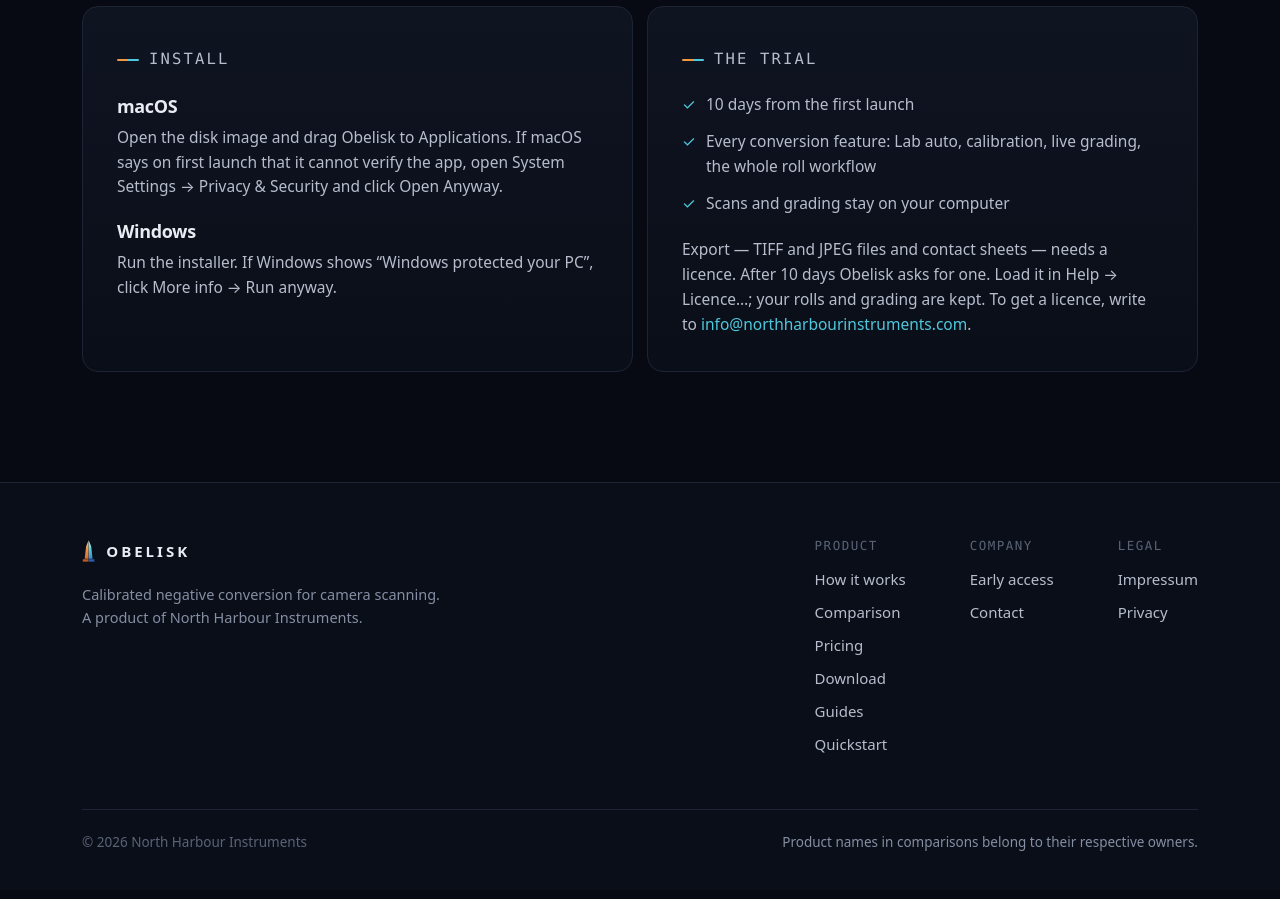
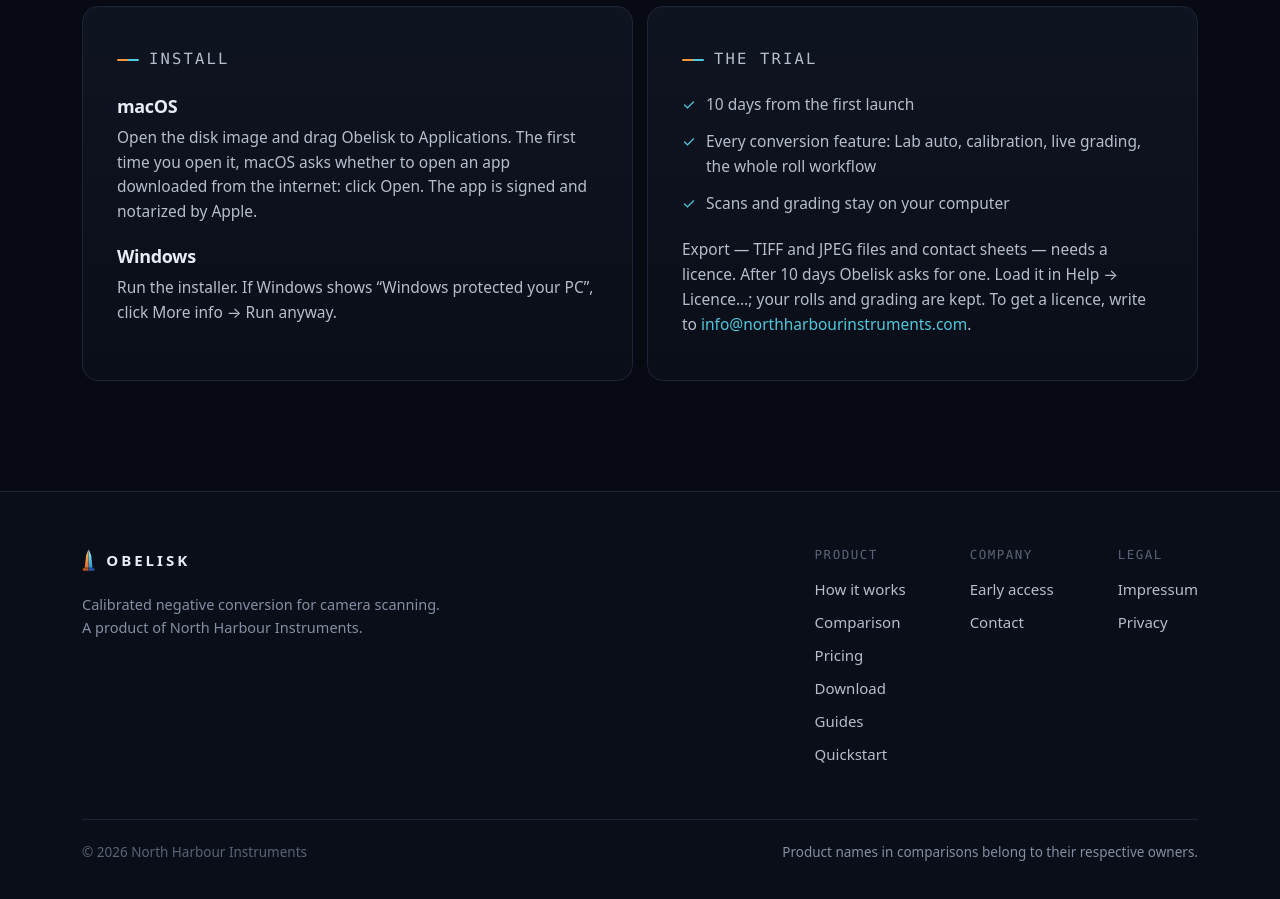
Before and after one commit to northharbour/metrakon-site, an Astro site: page /download in a window 1280 px wide. Shown: the part 1040-1939 px from the top of the page. Built offline with nearby package versions, Linux system fonts and the light colour scheme; Astro itself is replaced by a stand-in of ours; no server answers.

Commit message:
Download: the Mac app is signed and notarized — no Open Anyway step

```diff
--- a/src/pages/download.astro
+++ b/src/pages/download.astro
@@ -60,9 +60,9 @@ const PLATFORMS = [
           <div class="card info-card">
             <p class="eyebrow">Install</p>
             <h3>macOS</h3>
-            <p>Open the disk image and drag Obelisk to Applications. If macOS says on first
-              launch that it cannot verify the app, open System Settings → Privacy &amp;
-              Security and click Open Anyway.</p>
+            <p>Open the disk image and drag Obelisk to Applications. The first time you open
+              it, macOS asks whether to open an app downloaded from the internet: click Open.
+              The app is signed and notarized by Apple.</p>
             <h3>Windows</h3>
             <p>Run the installer. If Windows shows “Windows protected your PC”, click More
               info → Run anyway.</p>
```
